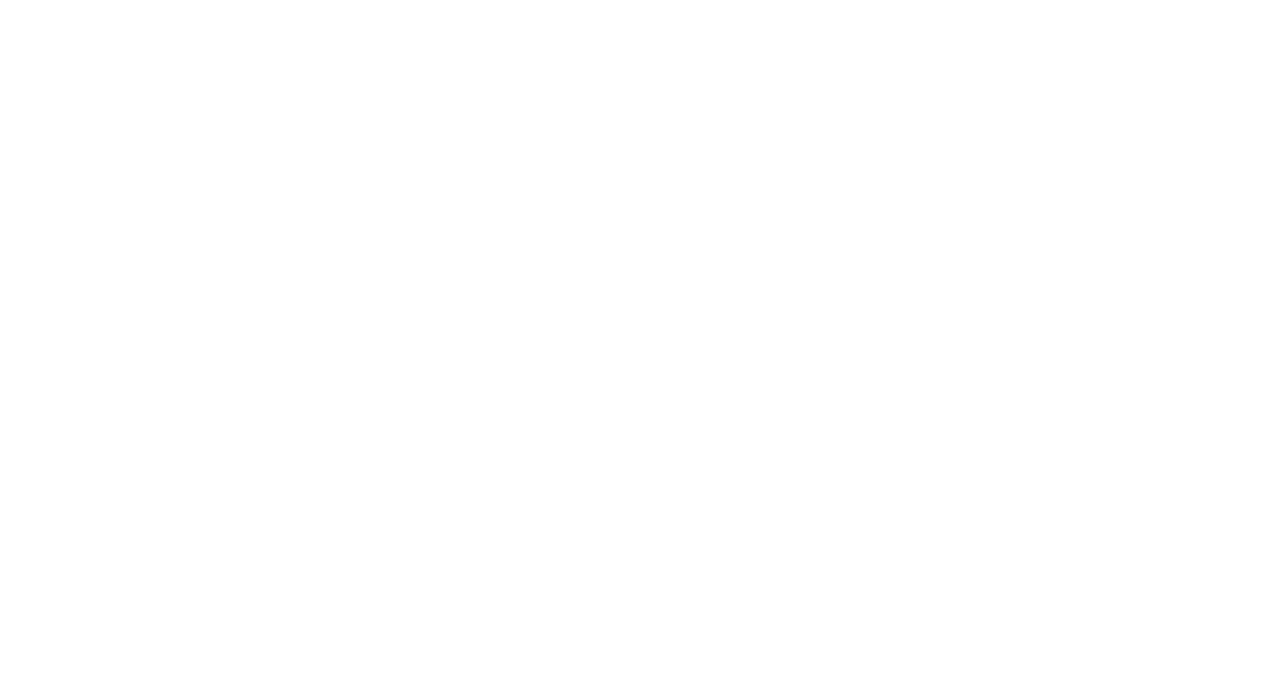
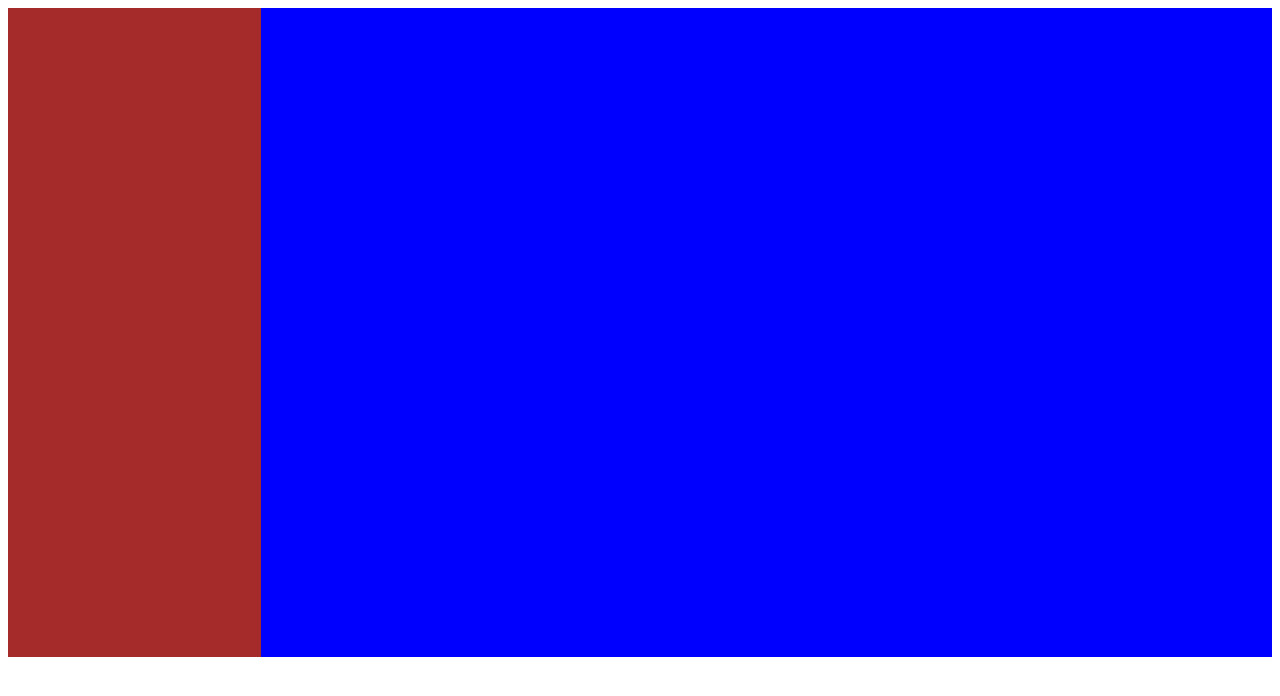
Before and after one commit to XCSenior/JavaScript_DataStructure, a plain HTML site: page 草稿.html in a window 1280 px wide. Drawn offline with Linux system fonts and the light colour scheme.

Commit message:
Update 草稿.html

```diff
--- a/草稿.html
+++ b/草稿.html
@@ -5,20 +5,30 @@
     <meta http-equiv="X-UA-Compatible" content="IE=edge">
     <meta name="viewport" content="width=device-width, initial-scale=1.0">
     <title>Document</title>
+    <style>
+        .p-table {
+            width: 100%;
+            height: calc(100vh - 151px);
+            display: flex;
+            flex-direction: row;
+            flex-wrap: wrap;
+            justify-content: space-between;
+            align-items: stretch;
+        }
+        .p-left {
+            background-color: brown;
+            flex: 1 1 auto
+        }
+        .p-right {
+            background-color: blue;
+            flex: 4 1 auto
+        }
+    </style>
 </head>
 <body>
-<script>
-    const formData = new FormData()
-    const arr = [new Blob(),new Blob(),new Blob()]
-    for (let i = 0; i < 3; i++) {
-        formData.append('num',arr[i])
-    }
-
-    console.log('formData.getAll(num) :>> ', formData.getAll('num'));
-    /* Array(3)
-        0: "0"
-        1: "1"
-        2: "2" */
-</script>
+    <div class="p-table">
+        <div class="p-left"></div>
+        <div class="p-right"></div>
+    </div>
 </body>
 </html>
```
